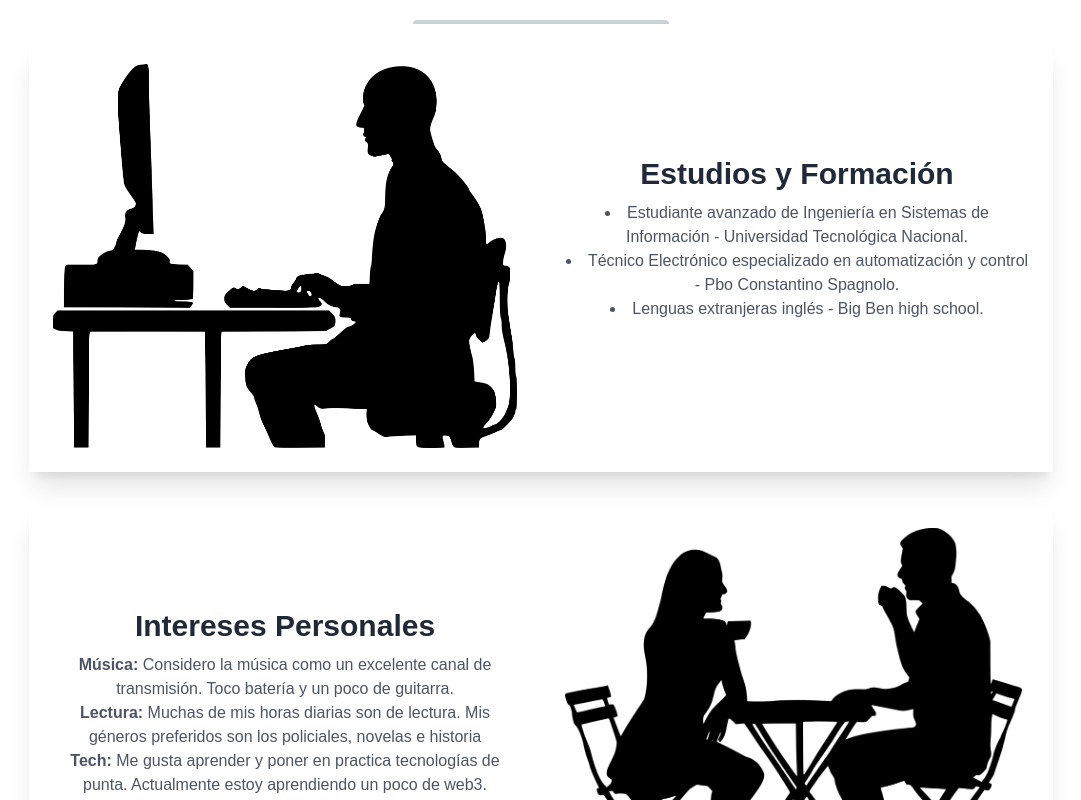
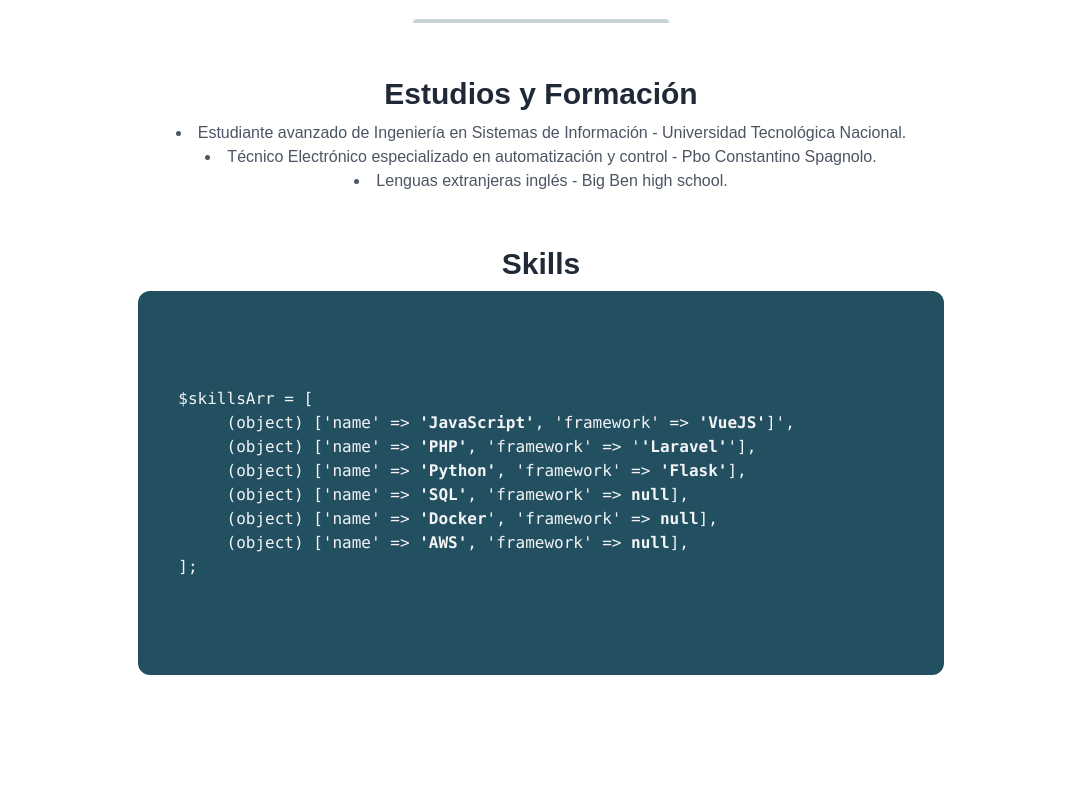
Before and after one commit to facuzarate04/my-landing, a Vue app: page / in a window 1280 px wide. Shown: the part 1380-2180 px from the top of the page, without its empty margins (99-1180 px from the left). Built offline with nearby package versions, Linux system fonts and the light colour scheme.

Commit message:
Feature skills typed (#7)

```diff
--- a/public/json/text.json
+++ b/public/json/text.json
@@ -53,13 +53,8 @@
 
     },
     "interest":{
-        "title": "Intereses Personales",
-        "image": "../assets/images/meeting.png",
-        "l": {
-            "l1": "<b>Música:</b> Considero la música como un excelente canal de transmisión. Toco batería y un poco de guitarra.",
-            "l2": "<b>Lectura:</b> Muchas de mis horas diarias son de lectura. Mis géneros preferidos son los policiales, novelas e historia",
-            "l3": "<b>Tech:</b> Me gusta aprender y poner en practica tecnologías de punta. Actualmente estoy aprendiendo un poco de web3."
-        }
+        "title": "Skills",
+        "image": "../assets/images/drumms.png"
     },
     "socials":{
         "ig": {
--- a/src/pages/Landing.vue
+++ b/src/pages/Landing.vue
@@ -37,7 +37,7 @@
                         </g>
                     </svg>
                 </div>
-                <section class="bg-white border-b py-10" ref="portfolio">
+                <section class="bg-white py-10" ref="portfolio">
                     <div class="container mx-auto flex flex-wrap pt-4 pb-12">
                         <h1 class="w-full my-2 text-5xl font-bold leading-tight text-center text-gray-800">
                             {{jsonPortFolio['title']}}
@@ -65,46 +65,34 @@
                         </a>
                     </div>
                 </section>
-                <section class="bg-white border-b py-10" ref="about" >
+                <section class="bg-white py-10" ref="about" >
                     <div class="container max-w-5xl mx-auto m-8">
                         <h1 class="w-full my-2 text-5xl font-bold leading-tight text-center text-gray-800">
                             {{jsonAbout['title']}}
                         </h1>
-                        <div class="w-full mb-4">
+                        <div class="w-full mb-8">
                             <div class="h-1 mx-auto gradient w-64 opacity-25 my-0 py-0 rounded-t"></div>
                         </div>
-
-                        <div class="flex flex-wrap shadow-xl mb-8">
-                            <div class="w-full sm:w-1/2 p-6 text-black">
-                                <img :src="jsonAbout['image']" alt="" class="h-96">
-                            </div>
-                            <div class="w-5/6 sm:w-1/2 p-6 m-auto">
+                        <div class="flex flex-wrap my-2">
+                            <div class="w-5/6 p-6 m-auto">
                                 <h3 class="text-3xl text-gray-800 font-bold leading-none mb-3">
                                     {{jsonAbout['studies-title']}}
                                 </h3>
-                                <div class="text-gray-600 mb-8">
+                                <div class="text-gray-600">
                                     <li v-for="l in jsonAbout['l']" :key="l">
                                         {{l}}
                                     </li>
                                 </div>
                             </div>
                         </div>
-
-                        <div class="flex flex-wrap shadow-xl mb-8">
-                            <div class="w-5/6 sm:w-1/2 p-6 m-auto">
+                        <div class="flex flex-wrap my-2">
+                            <div class="w-full sm:w-5/6 p-6 m-auto">
                                 <h3 class="text-3xl text-gray-800 font-bold leading-none mb-3">
                                     {{jsonInterest['title']}}
                                 </h3>
-                                <div class="text-gray-600 mb-8">
-                                    <ul>
-                                    <li v-for="l in jsonInterest['l']" :key="l">
-                                        <p v-html="l"></p>
-                                    </li>
-                                    </ul>
+                                <div style="background-color: #235061;" class="p-10 text-gray-100 rounded-xl h-96 flex items-center sm:h-50 text-left">
+                                        <code class="skills-typed"></code>
                                 </div>
-                            </div>
-                            <div class="w-full sm:w-1/2 p-6 text-black">
-                                <img :src="jsonInterest['image']" alt="" class="h-96">
                             </div>
                         </div>
                     </div>
@@ -185,10 +173,8 @@
     methods: {
         scrollTo: function(ref) {
             this.$refs[ref].scrollIntoView({behavior: 'smooth'})
-        }
         },
-    mounted() {
-
+        titleTyped() {
             var titleOptions = {
                 strings: [
                     this.jsonDescription['title-1'],
@@ -204,6 +190,31 @@
             };
 
             var titleTyped = new Typed('.title-typed', titleOptions);
+        },
+        skillsTyped() {
+            var skillsOptions = {
+                strings: [
+                    `let skillsArr = [<br>&nbsp;&nbsp;&nbsp;&nbsp;&nbsp;{name: <b>'JavaScript'</b>, framework: <b>'VueJS'</b>},<br>&nbsp;&nbsp;&nbsp;&nbsp;&nbsp;{name: <b>'PHP'</b>, framework: <b>'Laravel'</b>},<br>&nbsp;&nbsp;&nbsp;&nbsp;&nbsp;{name: <b>'Python'</b>, framework: <b>'Flask'</b>},<br> &nbsp;&nbsp;&nbsp;&nbsp;&nbsp;{name: <b>'SQL'</b>, framework: <b>null</b>},<br>&nbsp;&nbsp;&nbsp;&nbsp;&nbsp;{name: <b>'Docker</b>', framework: <b>null</b>},<br>&nbsp;&nbsp;&nbsp;&nbsp;&nbsp;{name: <b>'AWS'</b>, framework: <b>null</b>},<br>];`,
+                    `$skillsArr = [<br>&nbsp;&nbsp;&nbsp;&nbsp;&nbsp;(object) ['name' => <b>'JavaScript'</b>, 'framework' => <b>'VueJS'</b>]',<br>&nbsp;&nbsp;&nbsp;&nbsp;&nbsp;(object) ['name' => <b>'PHP'</b>, 'framework' => '<b>'Laravel'</b>'],<br>&nbsp;&nbsp;&nbsp;&nbsp;&nbsp;(object) ['name' => <b>'Python'</b>, 'framework' => <b>'Flask'</b>],<br> &nbsp;&nbsp;&nbsp;&nbsp;&nbsp;(object) ['name' => <b>'SQL'</b>, 'framework' => <b>null</b>],<br>&nbsp;&nbsp;&nbsp;&nbsp;&nbsp;(object) ['name' => <b>'Docker</b>', 'framework' => <b>null</b>],<br>&nbsp;&nbsp;&nbsp;&nbsp;&nbsp;(object) ['name' => <b>'AWS'</b>, 'framework' => <b>null</b>],<br>];`,
+                    `skillsArr = [<br>&nbsp;&nbsp;&nbsp;&nbsp;&nbsp;{'name': <b>'JavaScript'</b>, 'framework': <b>'VueJS'</b>},<br>&nbsp;&nbsp;&nbsp;&nbsp;&nbsp;{'name': <b>'PHP'</b>, 'framework': <b>'Laravel'</b>},<br>&nbsp;&nbsp;&nbsp;&nbsp;&nbsp;{'name': <b>'Python'</b>, 'framework': <b>'Flask'</b>},<br> &nbsp;&nbsp;&nbsp;&nbsp;&nbsp;{'name':<b>'SQL'</b>, 'framework': <b>None</b>},<br>&nbsp;&nbsp;&nbsp;&nbsp;&nbsp;{'name': <b>'Docker</b>', 'framework': <b>None</b>},<br>&nbsp;&nbsp;&nbsp;&nbsp;&nbsp;{'name': <b>'AWS'</b>,'framework': <b>None</b>},<br>];`
+                ],
+                typeSpeed: 1,
+                backSpeed: 1,
+                backDelay: 5000,
+                smartBackspace: false,
+                loop: true,
+                loopCount: Infinity,
+                contentType: 'html',
+                showCursor: false,
+            };
+
+            var skillsTyped = new Typed('.skills-typed', skillsOptions);
+        }
+    },
+    mounted() {
+
+        this.titleTyped()
+        this.skillsTyped()
 
         var scrollpos = window.scrollY;
         var header = document.getElementById("header");
```
Lines whose indentation alone changed are shown as unchanged.
